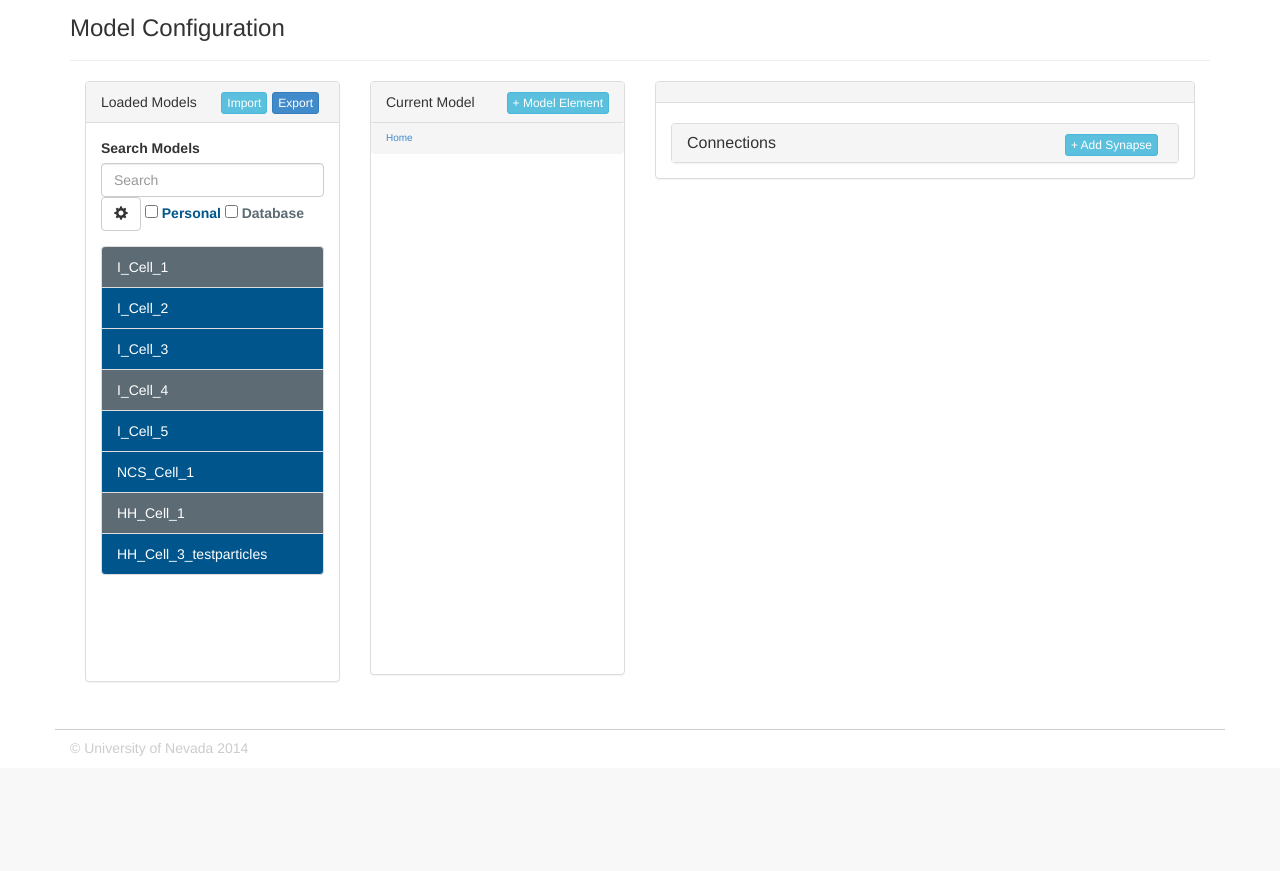
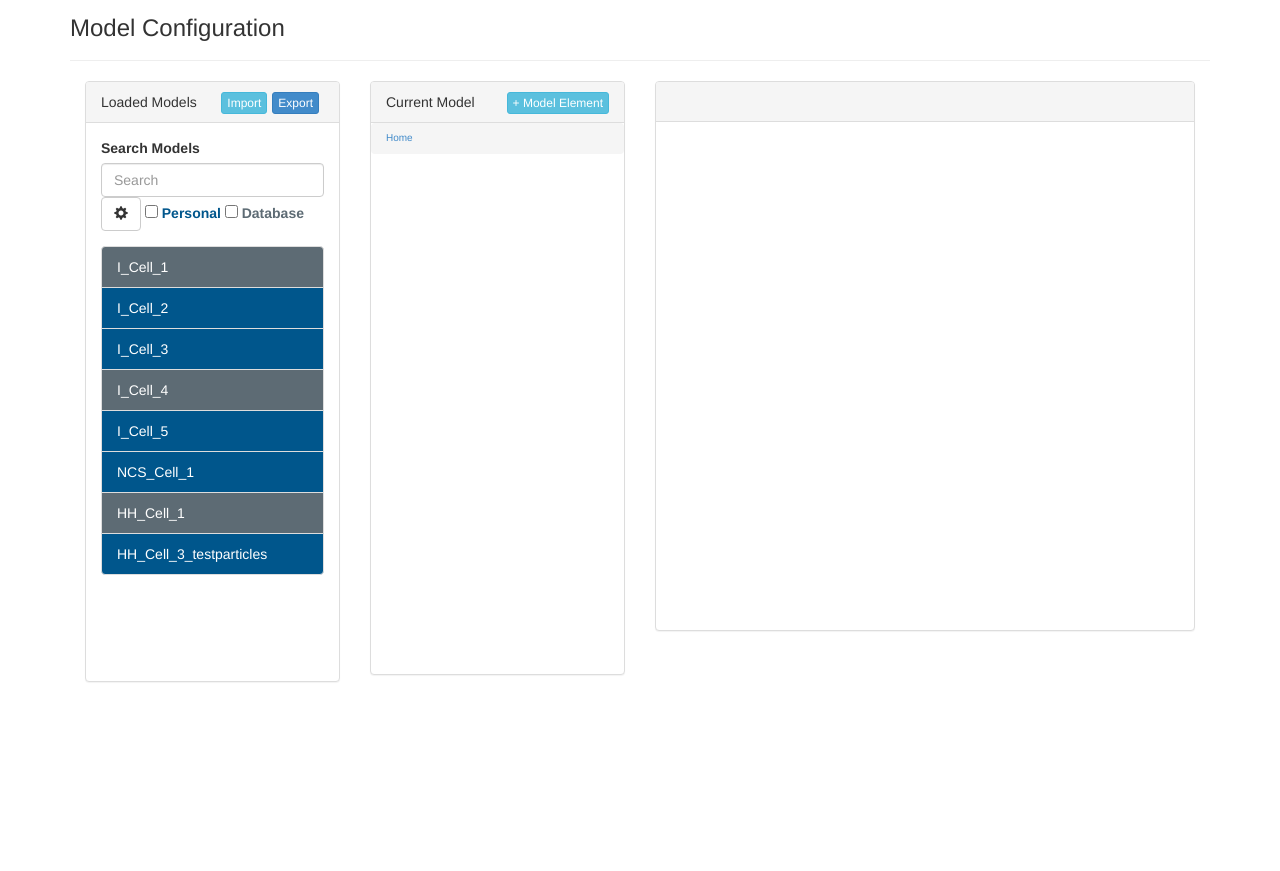
Before and after one commit to BrainComputationLab/ncb, a Flask app: page / in a window 1280 px wide. Shown: the part 51-922 px from the top of the page. Before the commit the page ends 807 px from the top, so only its background shows below. Run offline with Flask 2, Linux system fonts and the light colour scheme; some libraries are stand-ins or nearby versions.

Commit message:
did stuff

```diff
--- a/static/assets/js/ncb/modelbuilder.js
+++ b/static/assets/js/ncb/modelbuilder.js
@@ -48,7 +48,7 @@ var aliasid = 0;
 var aliasVals = [];
 var aliasVal = 0;
 var synapseChoice = 1;
-var prePost = [null, null]
+var prePost = [null, null];
 
 var currentModel = new currentWorkingModel();
 var indexes = [];
@@ -84,7 +84,7 @@ function myModelsList($scope) {
     $scope.moveModel = function (model) {
         var result = $.grep(myModels, function(e){ return e.name == model; });
         var sub = [];
-        $('#synCollapse').show();
+        //$('#synCollapse').show();
 
         if(result[0].className === "neuron") {
             currentModel.neurons.push({name: "neuron"+inc, type: result[0].type, parameters: cloneParam(result[0].parameters), dbType: 'Personal'});
@@ -285,6 +285,7 @@ function myModelsList2($scope, $compile) {
 
 function popCellP() {
     $('#cellGroupCollapse').show();
+    $('#synCollapse').show();
 
     $('#cellGroupParams').html('');
     $("#cellGroupParams").append('<a id="n1" class="list-group-item">' + cellGroupLast.name +'</a>');
@@ -769,6 +770,7 @@ function popModelP() {
 
 function showParameterNames() {
     hideAll();
+    $('#synCollapse').show();
 
     $('#collapse2').html('');
     dynamicChanNum = 0;
@@ -1369,6 +1371,7 @@ function chanCollapseAdd() {
 }
 
 function hideAll() {
+	$('#synCollapse').hide();
     $('#cellGroupCollapse').hide();
     $('#izParam').hide();
     $('#ncsParam').hide();
--- a/templates/pages/brainbuilder/components/rightmenu.html
+++ b/templates/pages/brainbuilder/components/rightmenu.html
@@ -2,10 +2,10 @@
 <div class="col-lg-6">
 
     <!-- Div for Model paremeters-->
-    <div class="panel panel-default">
+    <div class="panel panel-default" style="height:550px">
 
         <!-- Tab bar menu buttons for Cell group Parameters, Model Parameters, User Parameters -->
-        <div id="groupName" class="panel-heading">
+        <div id="groupName" class="panel-heading" style="height:40px">
 
         </div>
         <!-- end tab bar menu buttons -->
```
